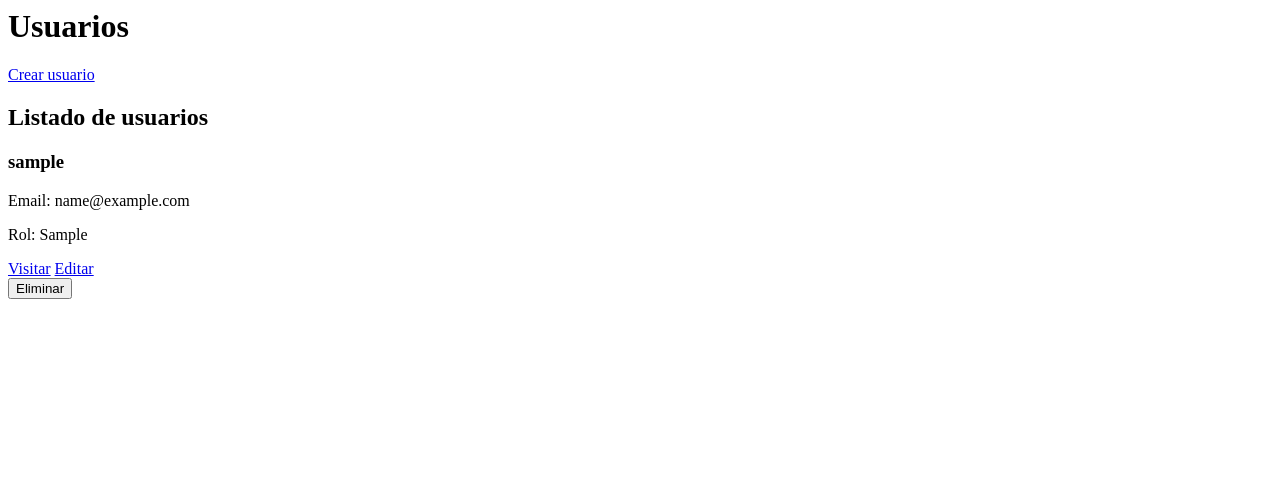
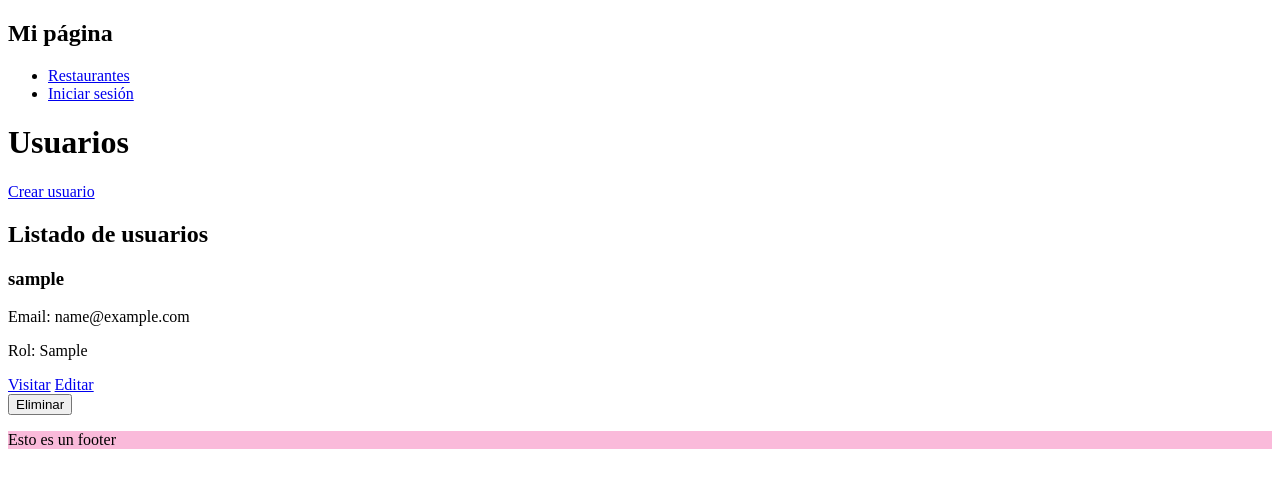
Before and after one commit to EstherUc/SaltyReviews, a Node server app: page /user in a window 1280 px wide. Shown: the top 488 px of the page. Run offline with Node 20, Linux system fonts and the light colour scheme; tables that the repository leaves empty hold one stand-in row (values such as "Sample post"); some libraries are stand-ins or nearby versions.

Commit message:
Enlaces dinámicos en el header

```diff
--- a/package.json
+++ b/package.json
@@ -27,6 +27,7 @@
     "dotenv": "^18.0.10",
     "ejs": "^7.0.2",
     "express": "^5.3.0",
+    "express-session": "^1.19.0",
     "nodemon": "^3.1.11",
     "pg": "^8.23.1",
     "pg-hstore": "^2.3.4",
--- a/src/index.js
+++ b/src/index.js
@@ -2,7 +2,8 @@ import express from "express"; // para crear el servidor y gestionar las peticio
 import dotenv from "dotenv"; // para cargar variables de entorno desde el archivo .env
 import cors from "cors"; // permite recibir peticiones desde otros origenes
 import router from "./routes/router.js"; // enrutador principal
-import connection from "./config/db.js"
+import connection from "./config/db.js";
+import session from "express-session";
 
 
 dotenv.config(); //carga las variables del archivo .env
@@ -14,17 +15,29 @@ const app = express(); // creamos nuestra aplicación Express
 // Middlewares - (funciones que procesan una petición antes de que llegue a su controlador)
 app.use(cors());
 app.use(express.json()); // permite leer el body de los POST en json
-app.use(express.urlencoded()); // permite leer el body de los POST en formularios
+app.use(express.urlencoded({ extended: true })); // permite leer el body de los POST en formularios
+
+app.use(session({ // solo para cuando tenemos vistas
+    secret: process.env.SESSION_SECRET,
+    resave: false,
+    saveUninitialized: false
+}))
+
+app.use((req, res, next) => {
+    res.locals.query = req.query;
+    res.locals.user = req.session?.user || null;
+    next();
+});
 
 // Archivos estáticos
 app.use(express.static("public"));
 
 // Configuración de las vistas
-app.set("views","./src/views");
-app.set("view engine","ejs");
+app.set("views", "./src/views");
+app.set("view engine", "ejs");
 
 // Rutas de la aplicación
-app.use("/",router);
+app.use("/", router);
 
 // Arrancar el servidor
 // app.listen(PORT, () => {
@@ -48,9 +61,9 @@ async function startServer() {
             console.error(`Intento ${maxAttempts - attempts} No se ha podido conectar a la base de datos`, error);
         }
         attempts--;
-        await new Promise((resolve,reject)=>setTimeout(()=>{resolve()},5000));
+        await new Promise((resolve, reject) => setTimeout(() => { resolve() }, 5000));
     }
-    if(attempts === 0){
+    if (attempts === 0) {
         console.error(`no se ha podido conectar a la base de datos en ${maxAttempts} intentos`);
         process.exit(1);
     }
--- a/src/views/layout/header.ejs
+++ b/src/views/layout/header.ejs
@@ -1,19 +1,26 @@
 <!DOCTYPE html>
 <html lang="en">
+
 <head>
     <meta charset="UTF-8">
     <meta name="viewport" content="width=device-width, initial-scale=1.0">
     <title>Mi página</title>
     <link rel="stylesheet" href="/css/style.css">
 </head>
+
 <body>
     <header>
         <nav>
             <h1>Mi página</h1>
             <ul>
-            <li></li>
-            <li></li>
-            <li></li>
+                <li><a href="/restaurant">Restaurantes</a></li>
+                <% if(!user){ %>
+                    <li><a href="/auth/login">Iniciar sesión</a></li>
+                    <% }else{ %>
+                        <li><a href="/auth/logout">Cerrar sesión</a></li>
+                        <li><a href="/user">Perfil</a></li>
+                        <li><a href="/favorites">Favoritos</a></li>
+                        <%}%>
             </ul>
         </nav>
     </header>
--- a/src/views/review/list.ejs
+++ b/src/views/review/list.ejs
@@ -5,4 +5,5 @@
 <% for (review of reviews) {%>
     <%- include('reviewCard') -%>
 <% } %>
+
 <%- include('../layout/footer'); -%>
--- a/src/views/review/show.ejs
+++ b/src/views/review/show.ejs
@@ -1,3 +1,4 @@
+<%- include('../layout/header'); -%>
 <% if(review){%>
     <%- include('reviewCard',{review}) -%>
 
@@ -6,3 +7,4 @@
 <%}%>
 
     <a href="/review">Volver</a>
+<%- include('../layout/footer'); -%>
--- a/src/views/review/update.ejs
+++ b/src/views/review/update.ejs
@@ -1,3 +1,4 @@
+<%- include('../layout/header'); -%>
 <h2>Actualizar review:</h2>
 
 <form action="/review/<%= review.id_reviews %>/update" method="post">
@@ -13,3 +14,4 @@
 
     <button type="submit">Guardar cambios</button>
 </form>
+<%- include('../layout/footer'); -%>
--- a/src/views/user/list.ejs
+++ b/src/views/user/list.ejs
@@ -1,4 +1,4 @@
-<!-- <%#- include('../layout/header'); -%> -->
+<%- include('../layout/header'); -%>
 
 <main>
     <h1>Usuarios</h1>
@@ -13,4 +13,4 @@
     </section>
 </main>
 
-<!-- <%#- include('../layout/footer'); -%> -->
+<%- include('../layout/footer'); -%>
```
Also changed, not shown: 2 other files. Lines whose indentation alone changed are shown as unchanged.
